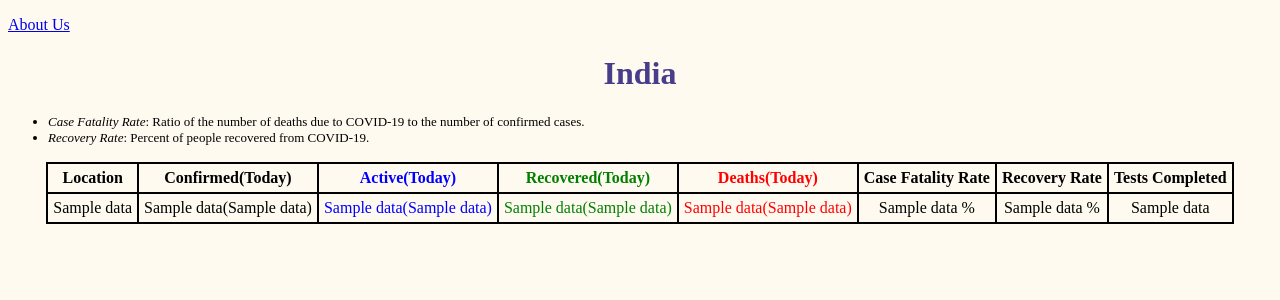
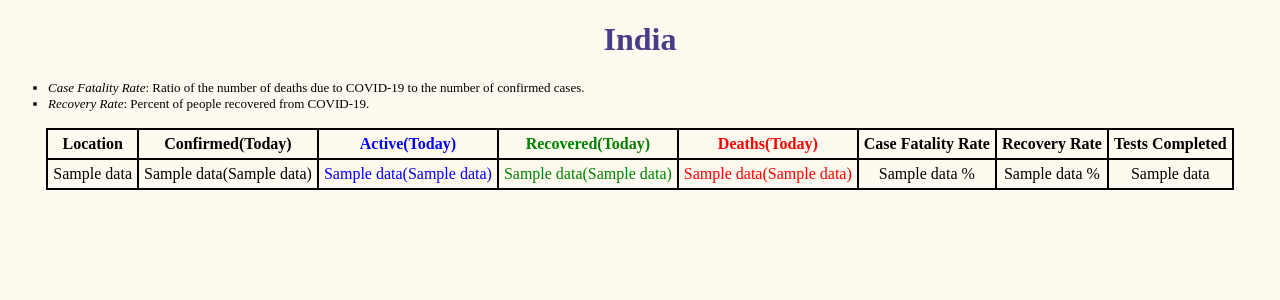
Before and after one commit to anonshubh/covid19-india, a Django app: template templates/index.html in a window 1280 px wide. Shown: the top 300 px of the page. Run offline with Django 3.2, Linux system fonts and the light colour scheme; the template is opened without the code that fills it: most values are stand-ins (such as "Sample title", 1, 10 or a date in 2020).

Commit message:
Removed About-Section

```diff
--- a/status/urls.py
+++ b/status/urls.py
@@ -3,5 +3,5 @@ from . import views
 
 urlpatterns=[
     path('',views.HomeView.as_view(),name='home'),
-    path('about/',views.about,name='about'),
+    # path('about/',views.about,name='about'),
 ]
--- a/templates/index.html
+++ b/templates/index.html
@@ -8,7 +8,7 @@
         <link rel="stylesheet" type="text/css" href="{% static 'css/style.css' %}">
     </head>
     <body>
-        <p><a href="{% url 'about' %}">About Us</a></p>
+        <!-- <p><a href="{% url 'about' %}">About Us</a></p> -->
         <h1>India</h1>
         <ul>
             <li class='small'><em>Case Fatality Rate</em>: Ratio of the number of deaths due to COVID-19 to the number of confirmed cases.</li>
```
